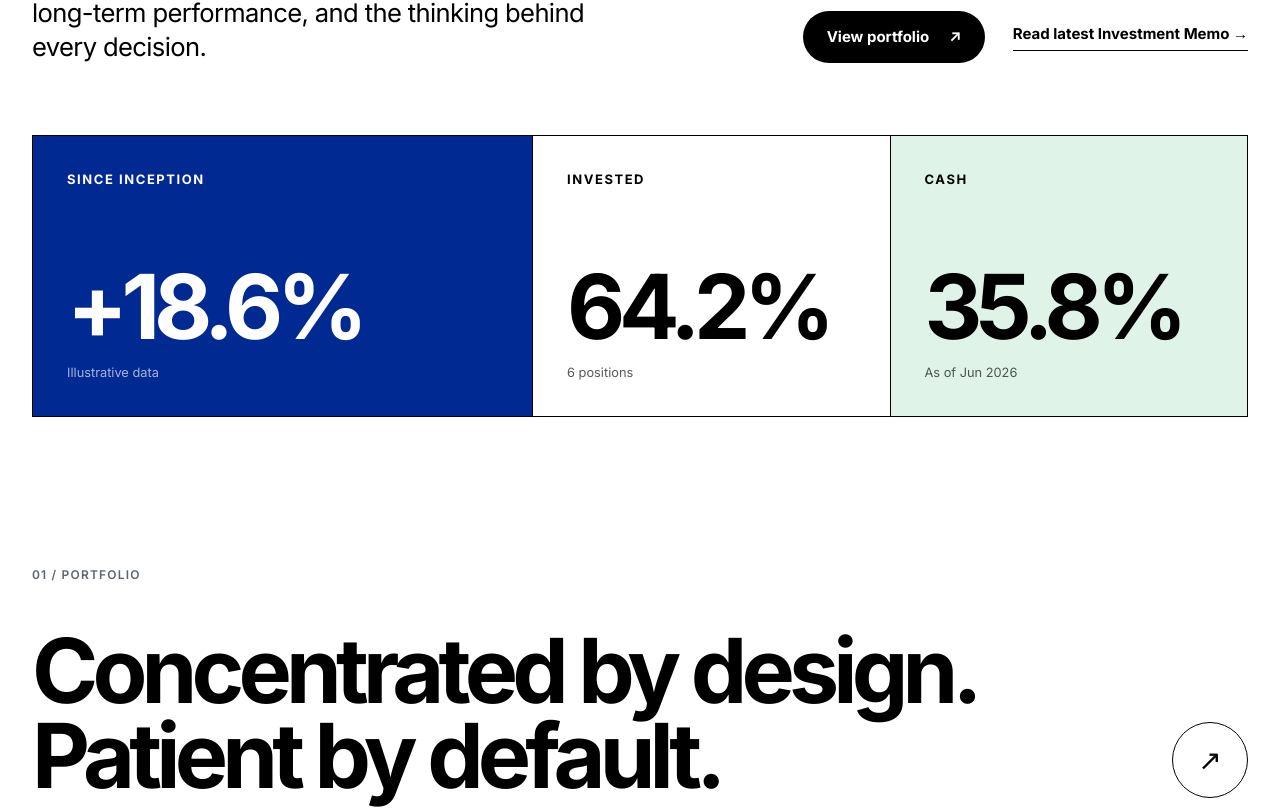
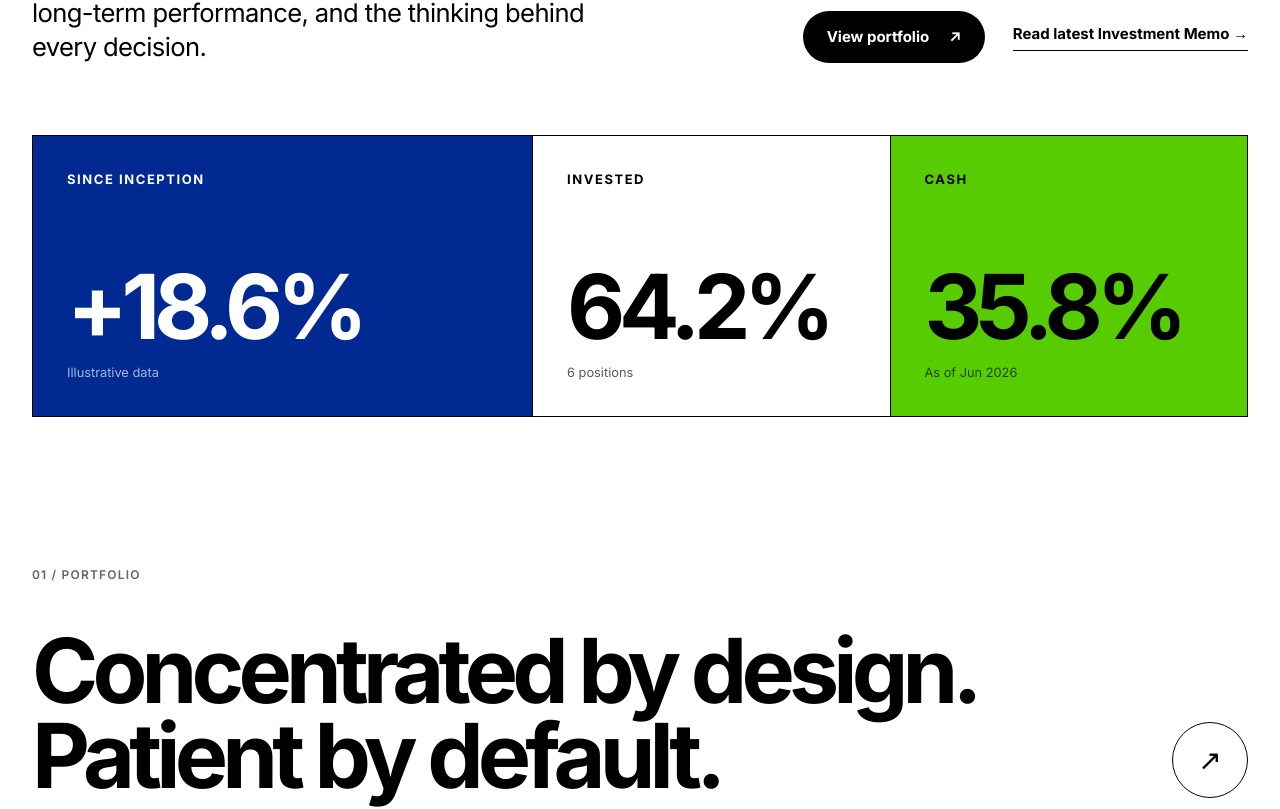
Before and after one commit to Tianyi0510/modern-fundamental-analyst, a Next.js app: page / in a window 1280 px wide. Shown: the part 555-1364 px from the top of the page. Built offline with nearby package versions, Linux system fonts and the light colour scheme.

Commit message:
Update brand color palette (#7)

```diff
--- a/app/globals.css
+++ b/app/globals.css
@@ -6,8 +6,10 @@
   --deep-blue: #002991;
   --bright-blue: #008cff;
   --light-blue: #5fcdfd;
-  --light-green: #dff3e8;
-  --red: #ff4b4b;
+  --light-green: #58cc02;
+  --red: #ff0000;
+  --sunset-orange: #ff4b4b;
+  --retro-green: #34a853;
   --surface: #f5f7fa;
   --line: #d9dee5;
   --muted: #5d6570;
```
